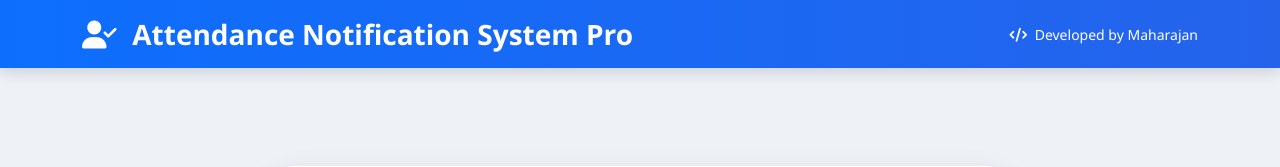
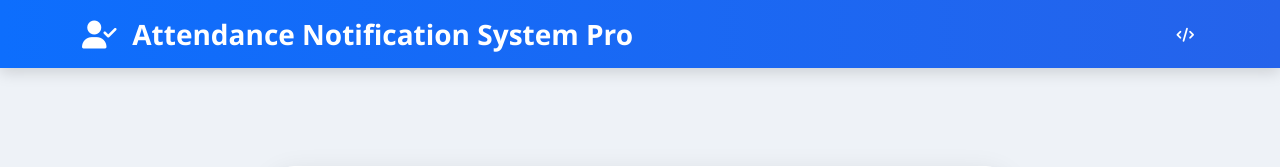
Before and after one commit to maharajan4m2p/Attendance_Notification_System, a Flask app: page / in a window 1280 px wide. Shown: the top 167 px of the page. Run offline with Flask 3, Linux system fonts and the light colour scheme; some libraries are stand-ins or nearby versions.

Commit message:
ACCURATE VERSION

```diff
--- a/app.py
+++ b/app.py
@@ -3,7 +3,6 @@
 Attendance Notification System Pro
 Main Flask Application
 Version : 10.0 Enterprise
-Developed by Maharajan
 =========================================================
 """
 
@@ -748,8 +747,6 @@ def application_info():
 
         "version": VERSION,
 
-        "developer": "Maharajan",
-
         "status": "Running"
 
     }, 200
--- a/config.py
+++ b/config.py
@@ -3,7 +3,6 @@
 Attendance Notification System Pro
 Enterprise Configuration
 Version : 10.0 Enterprise
-Developed by Maharajan
 =========================================================
 """
 
@@ -16,8 +15,6 @@ import os
 APP_NAME = "Attendance Notification System Pro"
 
 VERSION = "10.0 Enterprise"
-
-AUTHOR = "Maharajan"
 
 BUILD = "Enterprise Release v10"
 
@@ -571,8 +568,6 @@ REPORT_DATE_FORMAT = "%d-%b-%Y"
 
 REPORT_TIME_FORMAT = "%I:%M %p"
 
-REPORT_AUTHOR = AUTHOR
-
 REPORT_COMPANY = COMPANY_NAME
 
 # =====================================================
--- a/services/attendance_checker.py
+++ b/services/attendance_checker.py
@@ -3,7 +3,6 @@
 Attendance Notification System Pro
 Attendance Checker
 Version : 10.0 Enterprise
-Developed by Maharajan
 =========================================================
 """
 
--- a/services/database_manager.py
+++ b/services/database_manager.py
@@ -3,7 +3,6 @@
 Attendance Notification System Pro
 Database Manager
 Version : 10.0 Enterprise
-Developed by Maharajan
 =========================================================
 """
 
--- a/services/email_service.py
+++ b/services/email_service.py
@@ -3,7 +3,6 @@
 Attendance Notification System Pro
 Email Service
 Version : 10.0 Enterprise
-Developed by Maharajan
 =========================================================
 """
 
--- a/services/email_template.py
+++ b/services/email_template.py
@@ -3,7 +3,6 @@
 Attendance Notification System Pro
 Email Template
 Version : 10.0 Enterprise
-Developed by Maharajan
 =========================================================
 """
 
--- a/services/hr_report.py
+++ b/services/hr_report.py
@@ -3,7 +3,6 @@
 Attendance Notification System Pro
 HR Report Generator
 Version : 10.0 Enterprise
-Developed by Maharajan
 =========================================================
 """
 
--- a/services/notification_service.py
+++ b/services/notification_service.py
@@ -3,7 +3,6 @@
 Attendance Notification System Pro
 Notification Service
 Version : 10.0 Enterprise
-Developed by Maharajan
 =========================================================
 """
 
--- a/services/overtime_checker.py
+++ b/services/overtime_checker.py
@@ -3,7 +3,6 @@
 Attendance Notification System Pro
 Overtime Manager
 Version : 10.0 Enterprise
-Developed by Maharajan
 =========================================================
 """
 
--- a/services/report_generator.py
+++ b/services/report_generator.py
@@ -3,7 +3,6 @@
 Attendance Notification System Pro
 Report Generator
 Version : 10.0 Enterprise
-Developed by Maharajan
 =========================================================
 """
 
--- a/static/dashboard.js
+++ b/static/dashboard.js
@@ -3,7 +3,6 @@
 Attendance Notification System Pro
 Dashboard JavaScript
 Version : 10.0 Enterprise
-Developed by Maharajan
 =========================================================
 */
 
@@ -1022,6 +1021,4 @@ console.log("Dashboard JavaScript Initialized Successfully");
 
 console.log("Version : 10.0 Enterprise");
 
-console.log("Developed by Maharajan");
-
 console.log("==================================================");
--- a/static/script.js
+++ b/static/script.js
@@ -3,7 +3,6 @@
 Attendance Notification System Pro
 JavaScript
 Version : 10.0 Enterprise
-Developed by Maharajan
 =========================================================
 */
 
@@ -490,6 +489,4 @@ console.log("JavaScript Version : 10.0 Enterprise");
 
 console.log("JavaScript Initialized Successfully");
 
-console.log("Developed by Maharajan");
-
 console.log("==========================================");
--- a/static/style.css
+++ b/static/style.css
@@ -3,7 +3,6 @@
 Attendance Notification System Pro
 Enterprise Dashboard
 Version : 10.0 Enterprise
-Developed by Maharajan
 =========================================================
 */
 
@@ -109,7 +108,6 @@ a:hover{
 Attendance Notification System Pro
 Enterprise Dashboard
 Version : 10.0 Enterprise
-Developed by Maharajan
 =========================================================
 */
 
--- a/templates/404.html
+++ b/templates/404.html
@@ -14,8 +14,7 @@
     content="Attendance Notification System Pro">
 
 <meta
-    name="author"
-    content="Maharajan">
+    name="author">
 
 <title>
 
@@ -243,8 +242,6 @@ h3{
 
                     <br>
 
-                    Developed by Maharajan
-
                 </p>
 
             </div>
--- a/templates/500.html
+++ b/templates/500.html
@@ -14,8 +14,7 @@
     content="Attendance Notification System Pro">
 
 <meta
-    name="author"
-    content="Maharajan">
+    name="author">
 
 <title>
 
@@ -282,8 +281,6 @@ p{
 
                     <br>
 
-                    Developed by Maharajan
-
                 </p>
 
             </div>
--- a/templates/dashboard.html
+++ b/templates/dashboard.html
@@ -147,8 +147,6 @@ Attendance Notification System Pro
 
 <span class="developer">
 
-Developed by Maharajan
-
 </span>
 
 </div>
@@ -1182,8 +1180,6 @@ Attendance Notification System Pro
 
 <p>
 
-Developed by Maharajan
-
 </p>
 
 </footer>
--- a/templates/index.html
+++ b/templates/index.html
@@ -14,8 +14,7 @@
     content="Attendance Notification System Pro">
 
 <meta
-    name="author"
-    content="Maharajan">
+    name="author">
 
 <title>
 
@@ -323,8 +322,6 @@ body{
                     <span class="developer">
 
                         <i class="fa-solid fa-code me-1"></i>
-
-                        Developed by Maharajan
 
                     </span>
 
@@ -840,8 +837,6 @@ body{
 
     <br>
 
-    Developed by <strong>Maharajan</strong>
-
     <br><br>
 
     <small class="text-muted">
@@ -856,7 +851,6 @@ body{
 // =====================================================
 // Attendance Notification System Pro
 // Enterprise JavaScript v10.0
-// Developed by Maharajan
 // =====================================================
 
 "use strict";
@@ -1069,8 +1063,6 @@ window.addEventListener("load", function () {
 
     console.log("Version : 10.0 Enterprise");
 
-    console.log("Developed by Maharajan");
-
     console.log("Upload Page Loaded Successfully");
 
     console.log("======================================");
```
